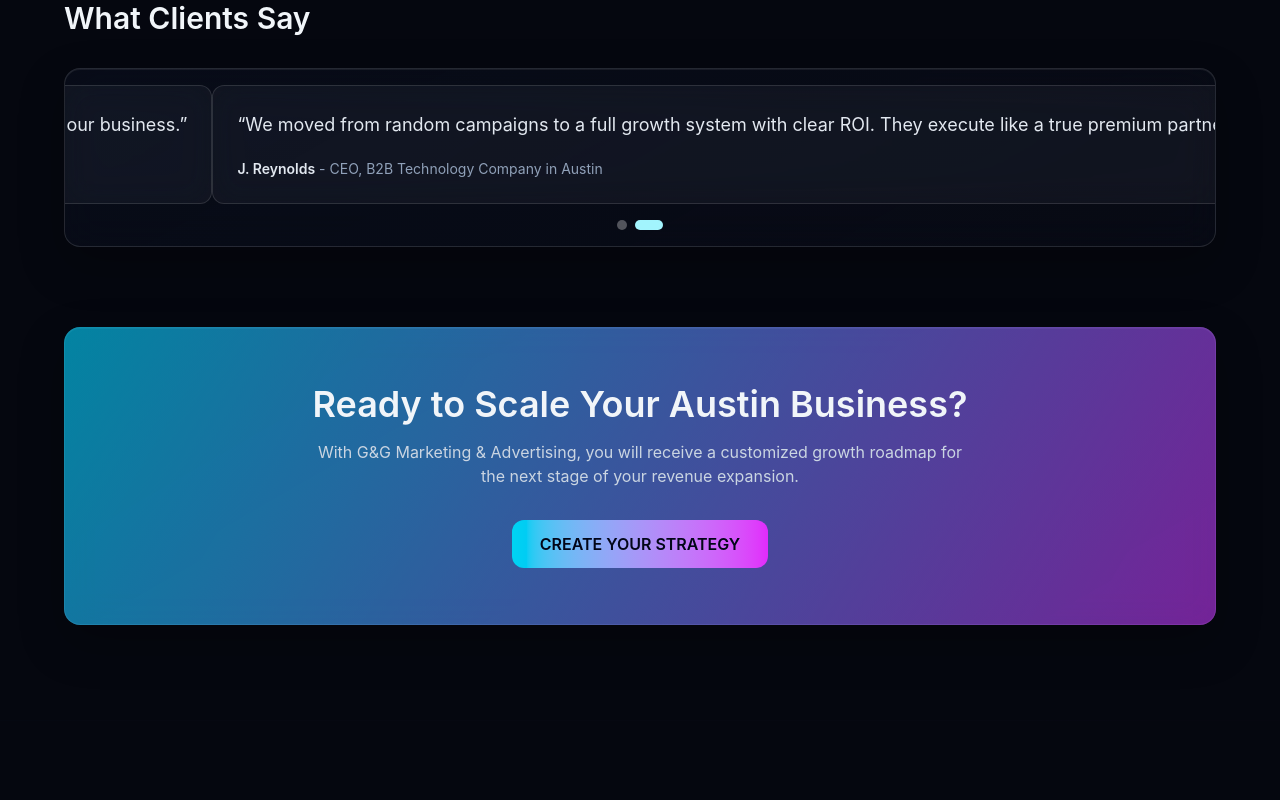
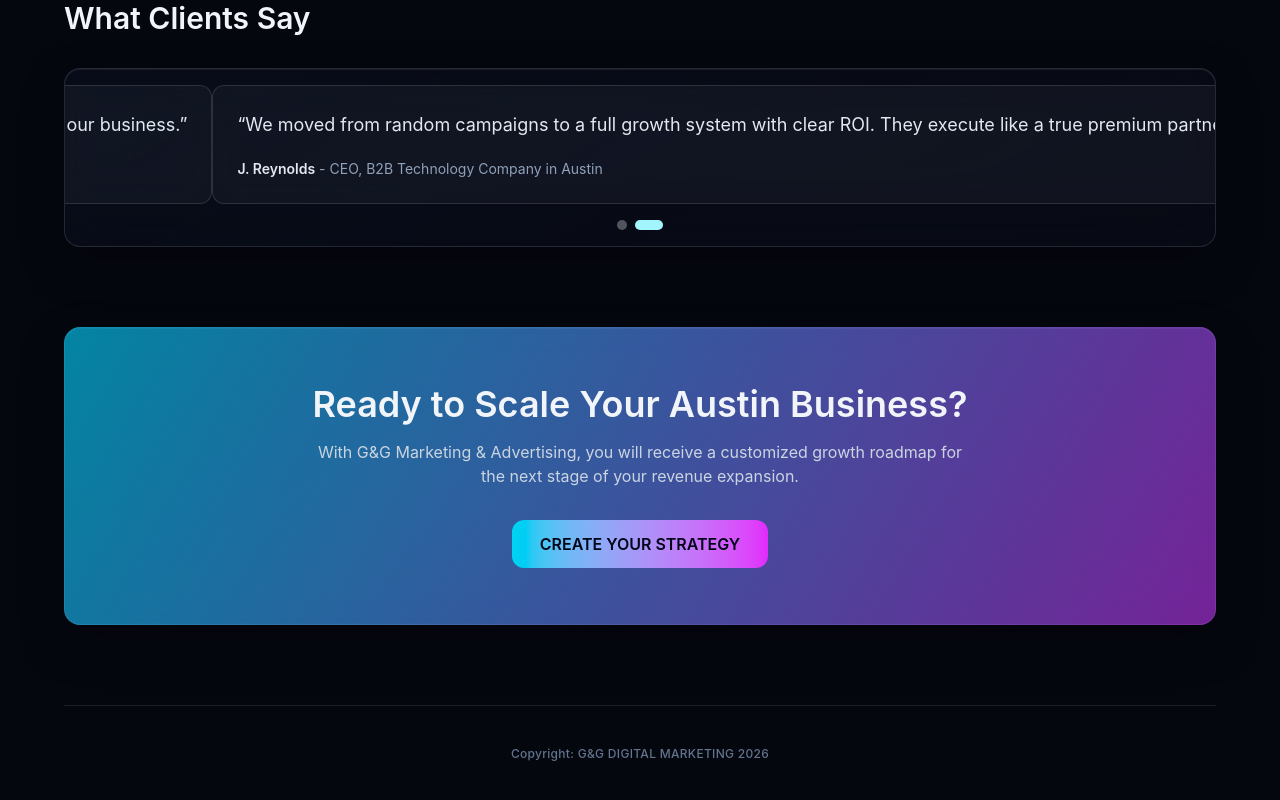
Before and after one commit to wipoingeniero-blip/G-G, a React (Vite) app: page / in a window 1280 px wide. Shown: the part 3363-4163 px from the top of the page. Before the commit the page ends 4084 px from the top, so only its background shows below. Built offline with nearby package versions, Linux system fonts and the light colour scheme.

Commit message:
Copyright:

```diff
--- a/src/App.jsx
+++ b/src/App.jsx
@@ -83,6 +83,7 @@
         <LocalSEO />
         <Testimonials key={`testimonials-${lang}`} reducedMotion={reducedMotion} />
         <FinalCTA />
+        <SiteFooter />
       </div>
     </main>
   )
@@ -812,6 +813,17 @@
   )
 }
 
+function SiteFooter() {
+  const { copy } = useLang()
+  return (
+    <footer className="mt-20 border-t border-white/10 pt-10 pb-2">
+      <p className="text-center text-[11px] font-medium tracking-wide text-slate-500 sm:text-xs">
+        {copy.footerCopyright}
+      </p>
+    </footer>
+  )
+}
+
 function FinalCTA() {
   const { copy } = useLang()
   return (
--- a/src/copy.js
+++ b/src/copy.js
@@ -89,6 +89,7 @@
     finalBody:
       "With G&G Marketing & Advertising, you will receive a customized growth roadmap for the next stage of your revenue expansion.",
     finalCta: "CREATE YOUR STRATEGY",
+    footerCopyright: "Copyright: G&G DIGITAL MARKETING 2026",
   },
   es: {
     logoAlt: "Logo de G&G Marketing & Publicidad",
@@ -180,6 +181,7 @@
     finalBody:
       "Con G&G Marketing & Publicidad, recibirás una hoja de ruta de crecimiento personalizada para la siguiente etapa de la expansión de tus ingresos.",
     finalCta: "CREA TU ESTRATEGIA",
+    footerCopyright: "Copyright: G&G DIGITAL MARKETING 2026",
   },
 }
 
```
